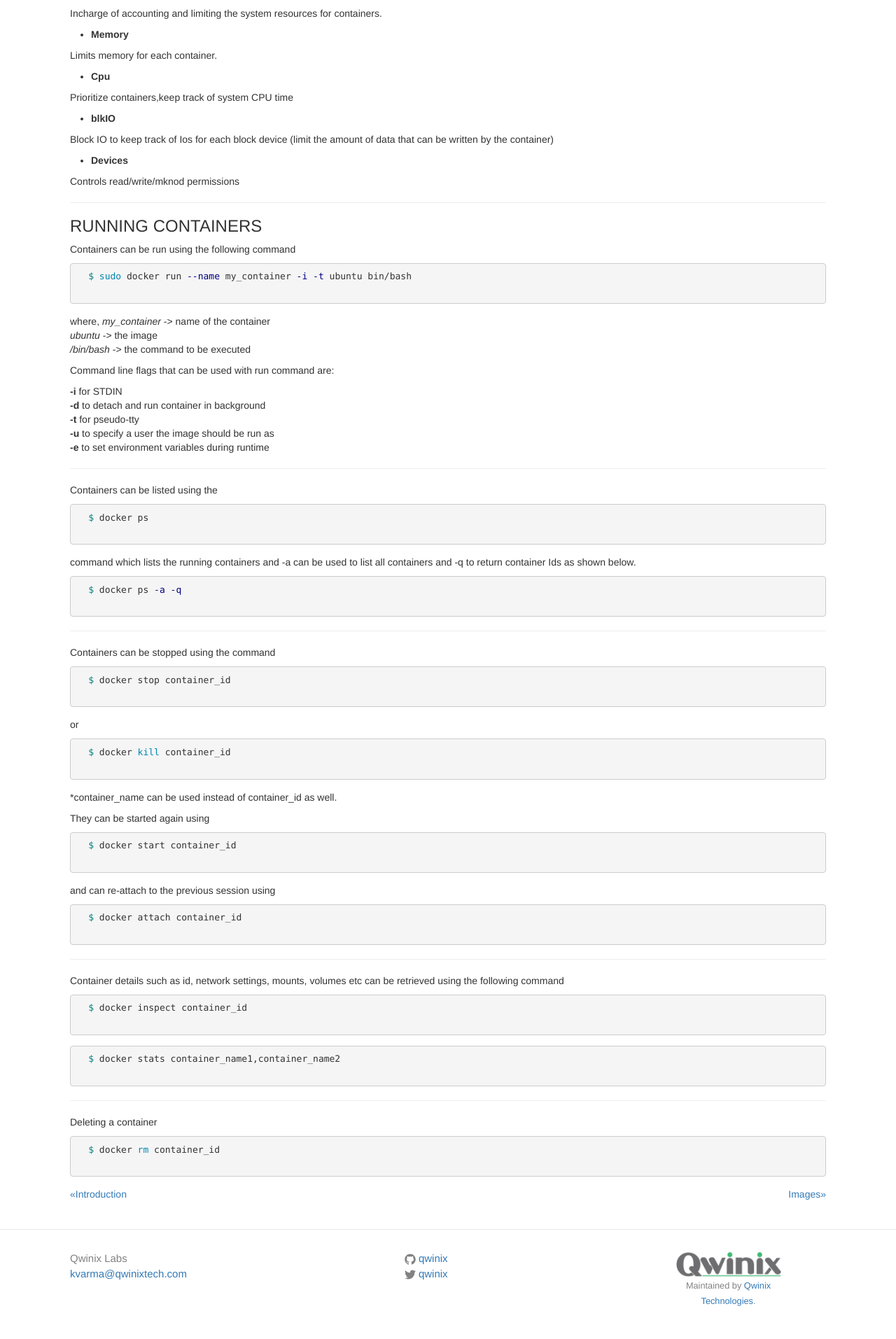
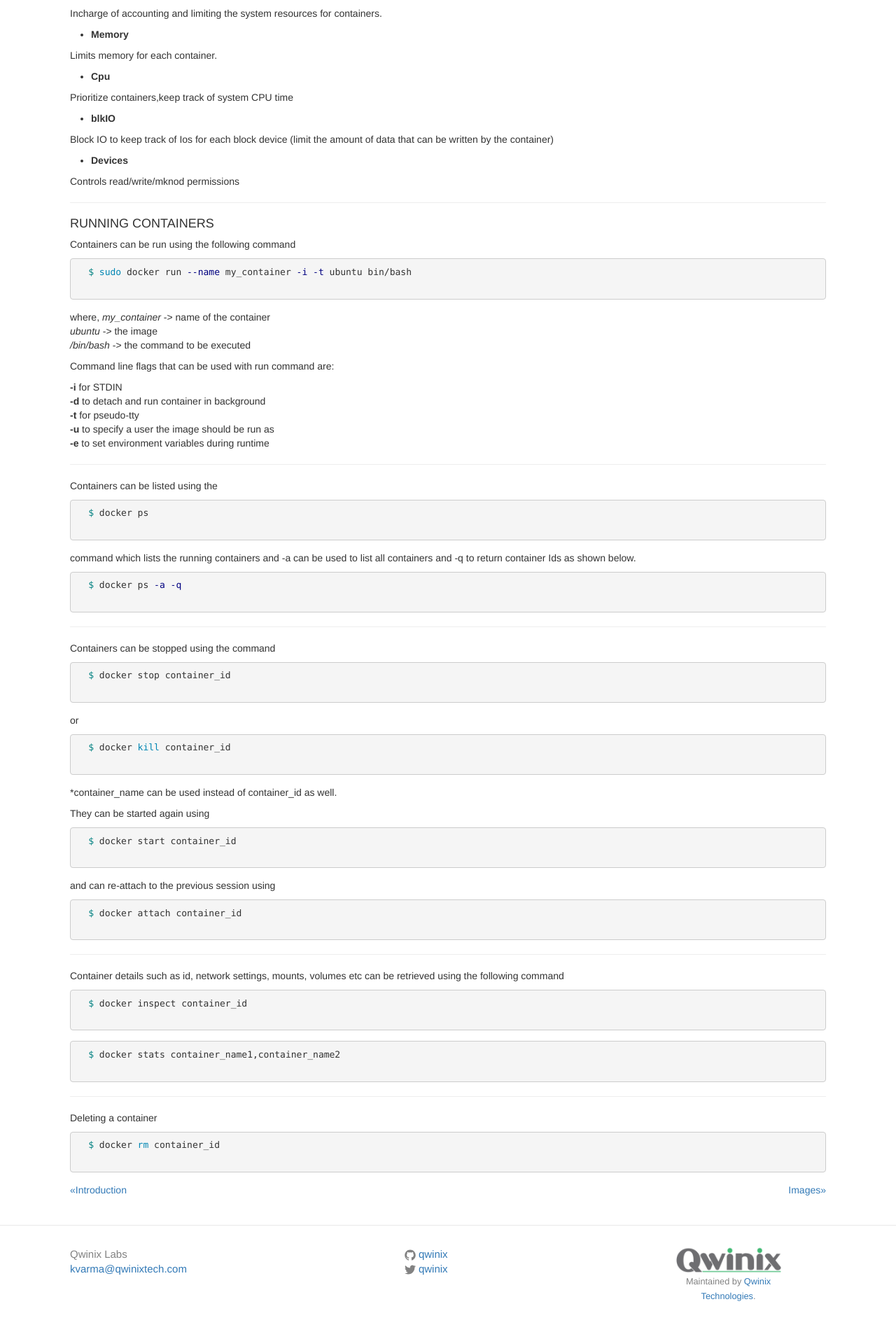
Before and after one commit to kratikQwinix/qwinix-labs-docs, a Jekyll site: the page built from _posts/2015-10-18-containers.markdown, in a window 1280 px wide. Shown: the part 812-2725 px from the top of the page at 70% size. Built offline with Jekyll 4.4.1, drawn with Linux system fonts in a browser that asks for light colours; nearby versions of some CDN libraries; a style sheet for code colours, icons or effects is not loaded.

```diff
--- a/_posts/2015-10-18-containers.markdown
+++ b/_posts/2015-10-18-containers.markdown
@@ -65,7 +65,7 @@ Controls read/write/mknod permissions
 
 <hr>
 
-###	RUNNING CONTAINERS
+####	RUNNING CONTAINERS
 
 
 
```
